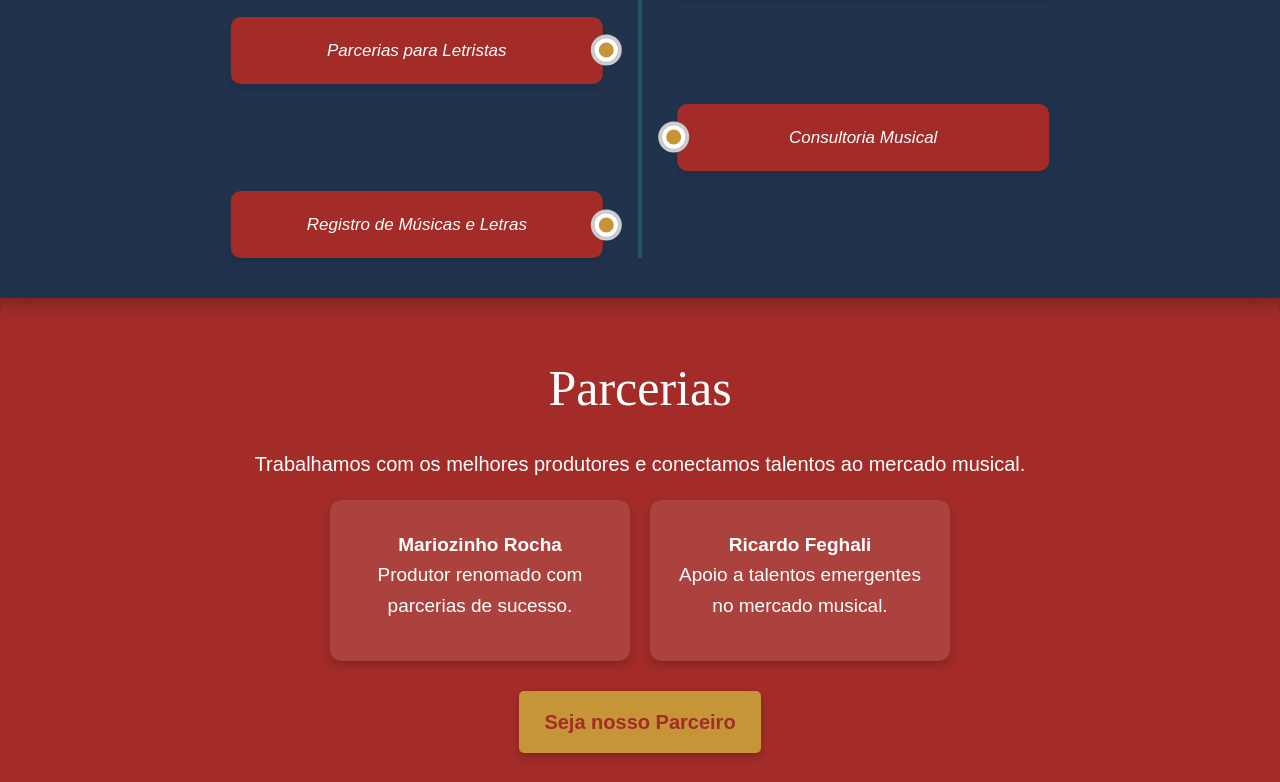
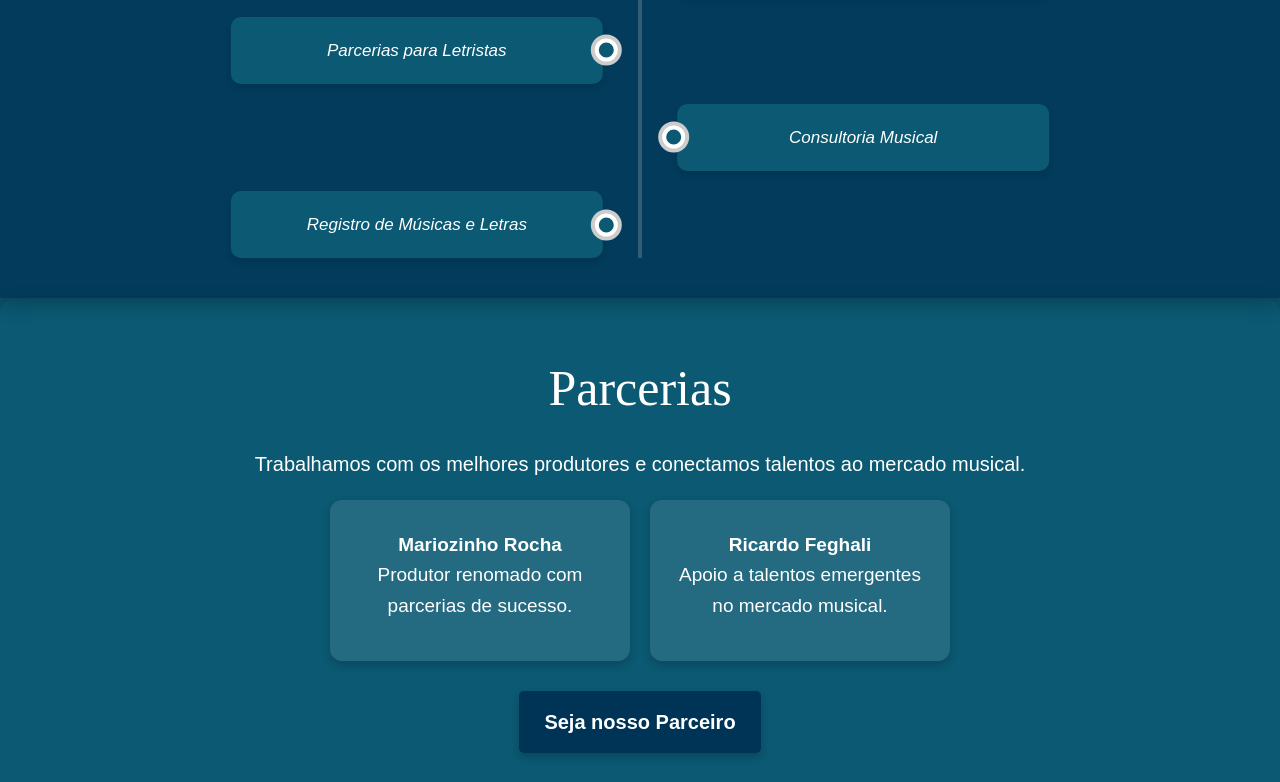
Before and after one commit to felipefbezerra/musikcity, a plain HTML site: page index.html in a window 1280 px wide. Shown: the part 1738-2520 px from the top of the page. Drawn offline with Linux system fonts and the light colour scheme; a web font is replaced by a local one.

Commit message:
styles.css

```diff
--- a/styles.css
+++ b/styles.css
@@ -13,7 +13,7 @@
     line-height: 1.6;
     margin: 0;
     padding: 0;
-    background-color: #a32c28;
+    background-color: #0b5973;
 }
 header {
     background: rgba(0, 52, 86, 0.8);
@@ -65,7 +65,7 @@
 .visitor-counter {
     margin-top: 10px;
     padding: 10px;
-    background-color: #a32c28;
+    background-color: #0b5973;
     color: white;
     border-radius: 5px;
     font-size: 1.2em;
@@ -198,7 +198,7 @@
 }
 
 .highlight {
-    background-color: #c59538;
+    background-color: #0b5973;
     padding: 10px;
     border-left: 5px solid #003456;
 }
@@ -238,7 +238,7 @@
 }
 
 #servicos ul li:hover {
-    color: #003456;
+    color: #022567;
     transition: color 0.3s ease;
 }
 
@@ -249,7 +249,7 @@
     top: 0;
     bottom: 0;
     width: 4px;
-    background-color: #ccc;
+    background-color: white;
     transform: translateX(-50%);
     z-index: -1;
 }
@@ -260,7 +260,7 @@
     margin: 20px 0;
     padding: 20px;
     width: 30%;
-    background-color: #a32c28;
+    background-color: #0b5973;
     border-radius: 10px;
     box-shadow: 0 4px 6px rgba(0, 0, 0, 0.1);
 }
@@ -281,7 +281,7 @@
     transform: translateY(-50%);
     width: 15px;
     height: 15px;
-    background-color: #c59538;
+    background-color: #0b5973;
     border: 4px solid #fff;
     border-radius: 50%;
     box-shadow: 0 0 0 4px #ccc;
@@ -297,8 +297,8 @@
 }
 
 #parcerias {
-    background: #a32c28;
-    box-shadow: #c59538;
+    background: #0b5973;
+    box-shadow: #0b5973;
     padding: 50px 20px;
     border-radius: 15px;
     box-shadow: 0 4px 20px rgba(0, 0, 0, 0.3);
@@ -433,8 +433,8 @@
     font-style: normal;
     font-size: 1em;
     font-weight: bold;
-    color: #a32c28;
-    background-color: #c59538;
+    color: white;
+    background-color: #003456;
     border-radius: 5px;
     transition: transform 0.3s ease, background-color 0.3s ease, box-shadow 0.3s ease;
     box-shadow: 0 4px 8px rgba(0, 0, 0, 0.2);
```
